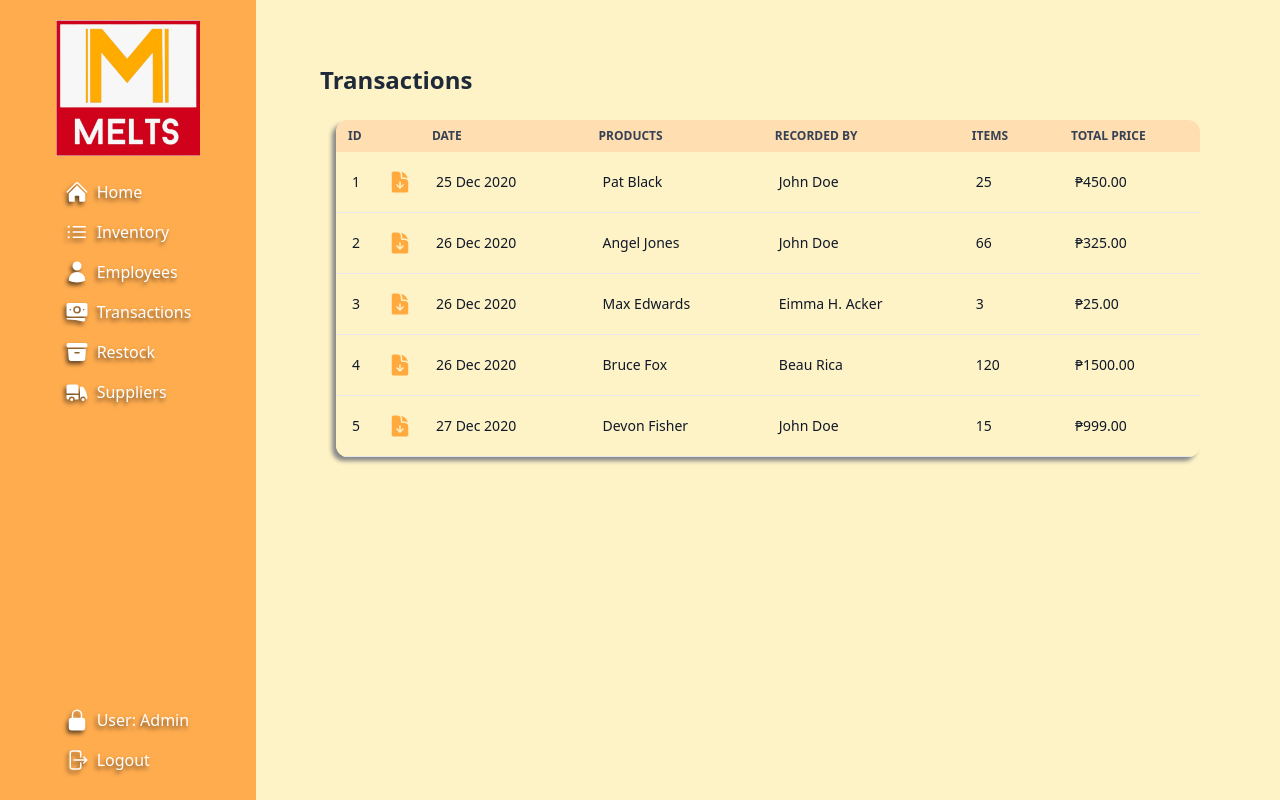
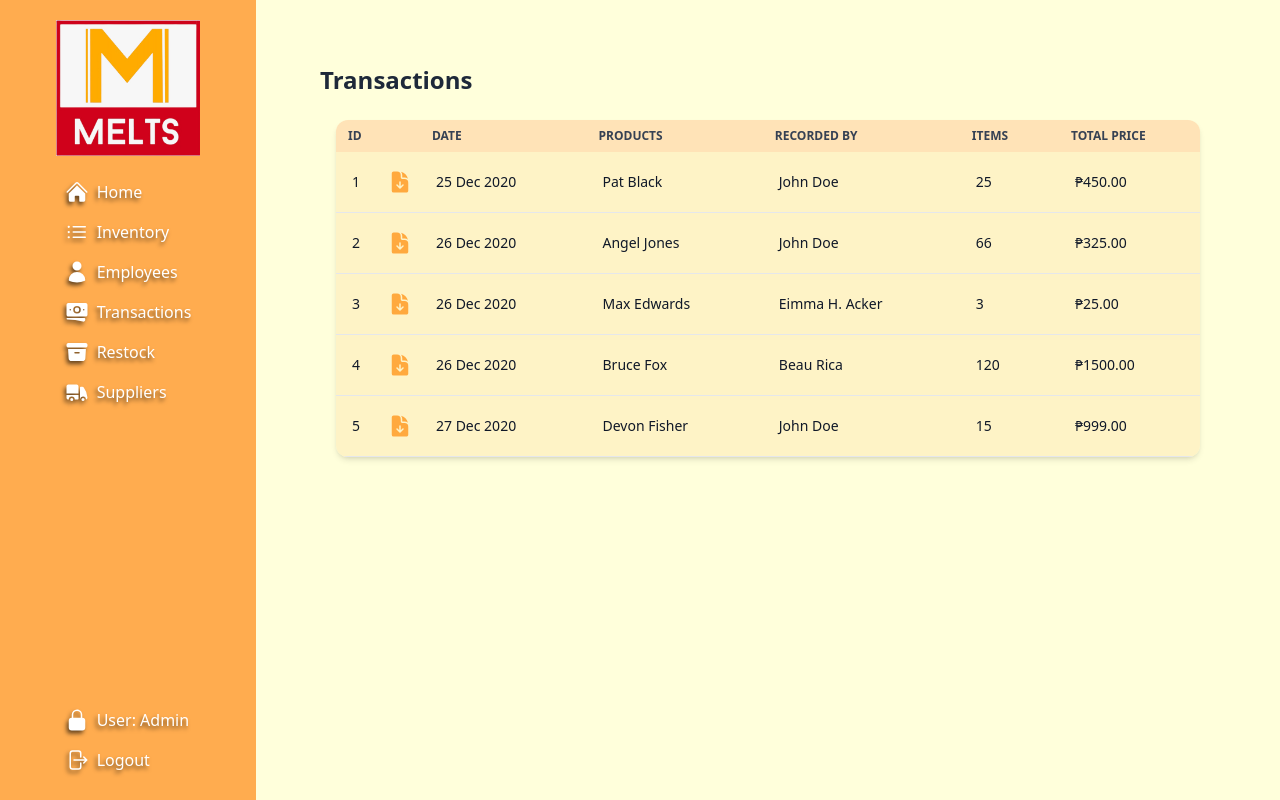
Before and after one commit to rcSabucido/melts-inventory, a React (Vite) app: page /transaction in a window 1280 px wide. Built offline with nearby package versions, Linux system fonts and the light colour scheme.

Commit message:
#30 Import icons and modify table shadow in Transaction page

```diff
--- a/src/pages/Transaction.jsx
+++ b/src/pages/Transaction.jsx
@@ -1,5 +1,7 @@
 import Sidebar from '../components/Sidebar.jsx';
+import Button from '../components/Button.jsx';
 import Transactiontable from '../components/TransactionsTable.jsx';
+import { FunnelIcon, PlusIcon, ArrowsPointingOutIcon } from '@heroicons/react/24/solid';
 
 const TransactionPage = () => {
   const columns = ['Date', 'Products', 'Recorded By', 'Items', 'Total Price'];
@@ -50,11 +52,12 @@ const TransactionPage = () => {
     <>
       <div className="flex">
         <Sidebar />
-        <main className="p-15 bg-amber-100 w-full">
+        <main className="p-15 bg-[#ffffdb] w-full">
+          <div></div>
           <div className="p-1 text-2xl font-bold text-gray-800">
             <p>Transactions</p>
           </div>
-          <Transactiontable columns={columns} data={tableData} className="shadow-[-4px_4px_4px_#888888]"/>
+          <Transactiontable columns={columns} data={tableData} className="shadow-md"/>
         </main>
       </div>
     </>
```
